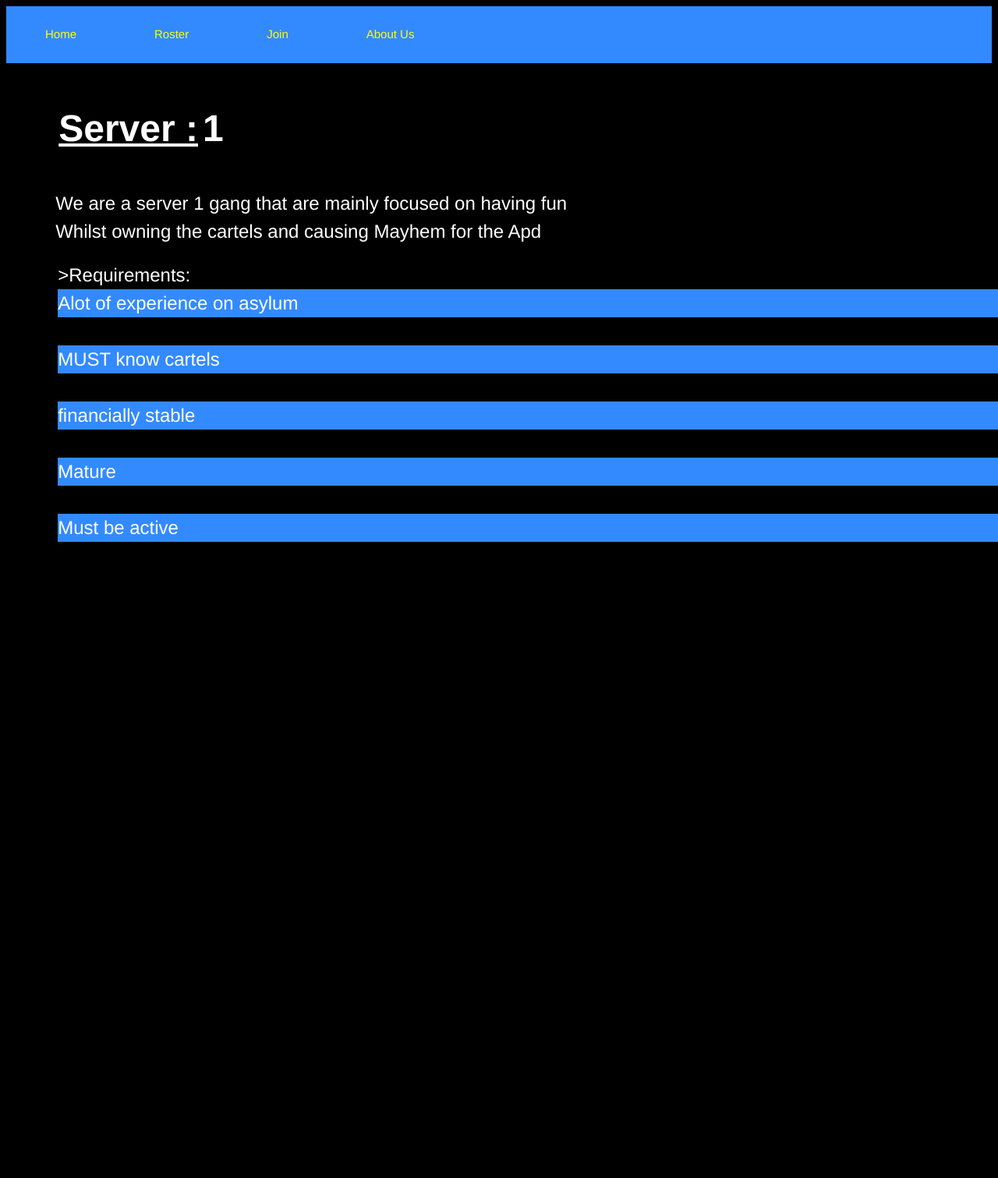
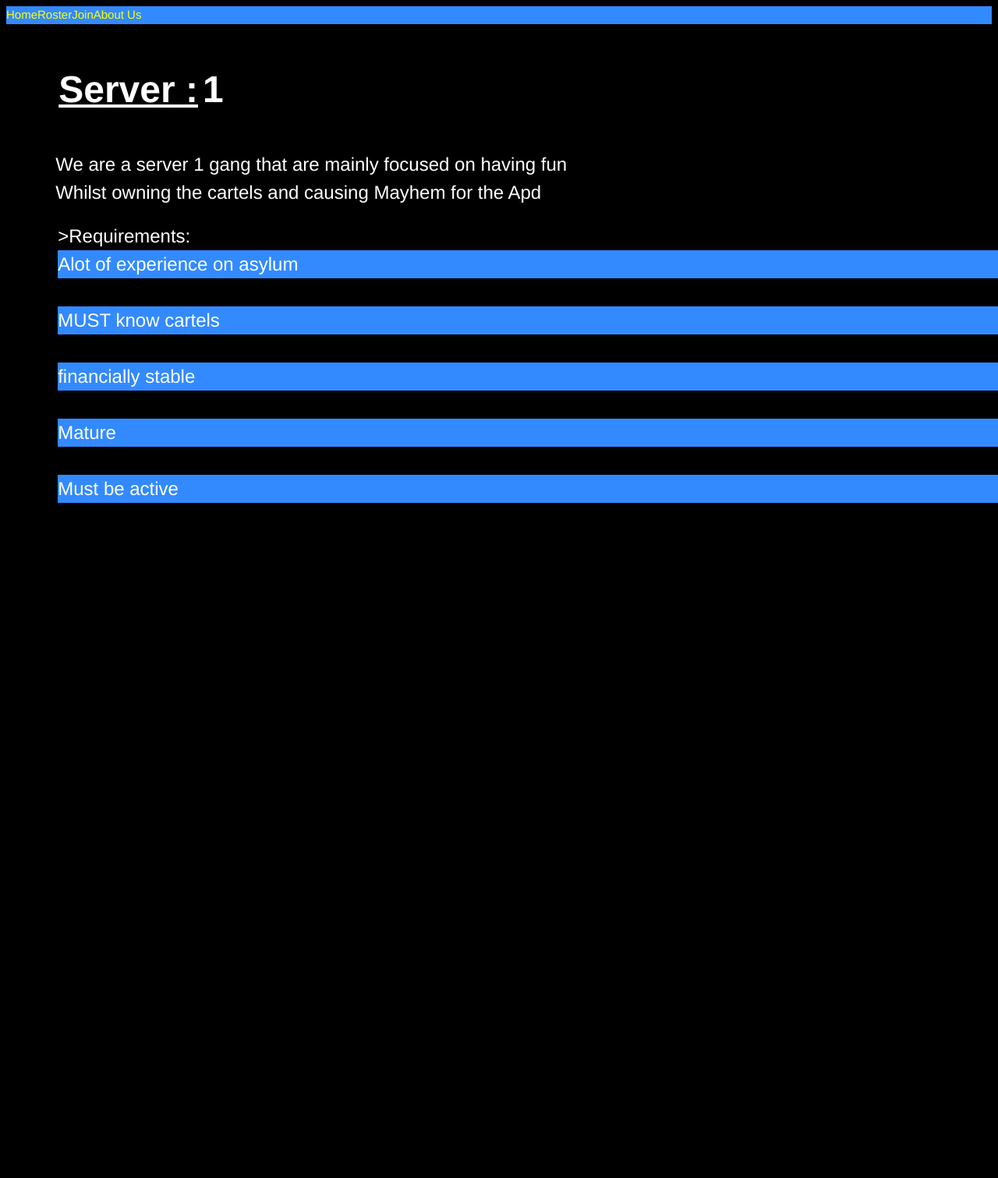
Before and after one commit to DerekR0123/Rossfitness.github.io, a Jekyll site: the page aboutus.html, which Jekyll copies as it is, in a window 1280 px wide. Shown: the whole page at 78% size. Built offline with Jekyll 4.4.1, drawn with Linux system fonts in a browser that asks for light colours; after the commit the page ends 1461 px from its top, so only the background shows below that.

Commit message:
Update stylesheet.css

```diff
--- a/stylesheets/stylesheet.css
+++ b/stylesheets/stylesheet.css
@@ -772,7 +772,6 @@ li a, .dropbtn {
     display: inline-block;
     color: white;
     text-align: ce338AFF;
-    padding: 25px 50px;
     text-decoration: none;
 }
 
```
